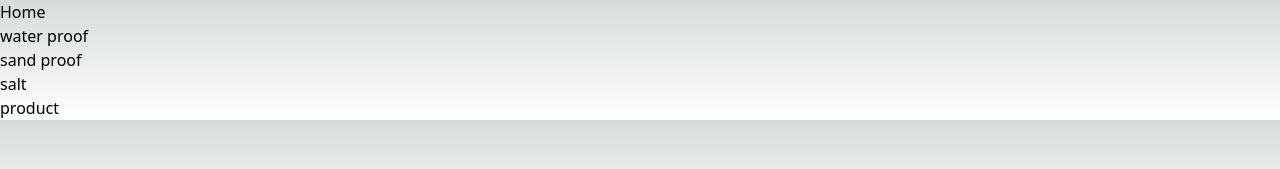
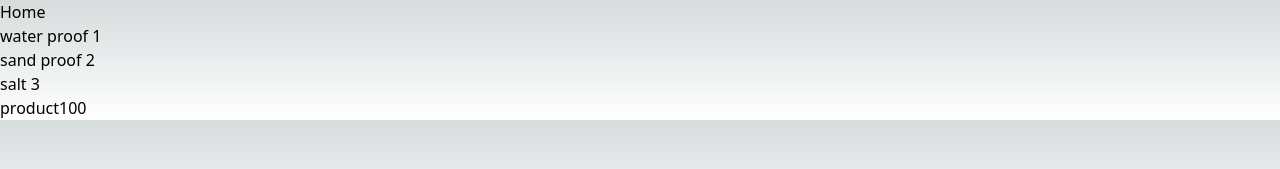
Before and after one commit to Ejiscoxpres/next.js-routing, a Next.js app: page /product in a window 1280 px wide. Shown: the top 169 px of the page. Built offline with nearby package versions, Linux system fonts and the light colour scheme.

Commit message:
correction on link

```diff
--- a/pages/product/index.js
+++ b/pages/product/index.js
@@ -1,5 +1,5 @@
 import Link from 'next/link'
- export default function ProductList(){
+ export default function ProductList({productId=100}){
     return(
         <>
      <Link href='/'>
@@ -7,27 +7,27 @@ import Link from 'next/link'
         </Link>
 
         <h2>
-           <Link href='/water proof/1'>
-           water proof
+           <Link href='/'>
+           water proof 1
            </Link>
             </h2>
         <h2>
-        <Link href='/ sand proof'>
-        sand proof
+        <Link href='/ '>
+        sand proof 2
            </Link>
 
             </h2>
 
         <h2>
 
-        <Link href='/ salt' replace>
-        salt
+        <Link href='/ ' replace>
+        salt 3
            </Link>
         </h2>
 
             <h2>
-        <Link href={'/ product/${productI}'}>
-         product
+        <Link href={'/ '}>
+         product{productId}
            </Link>
             </h2>
 
```
